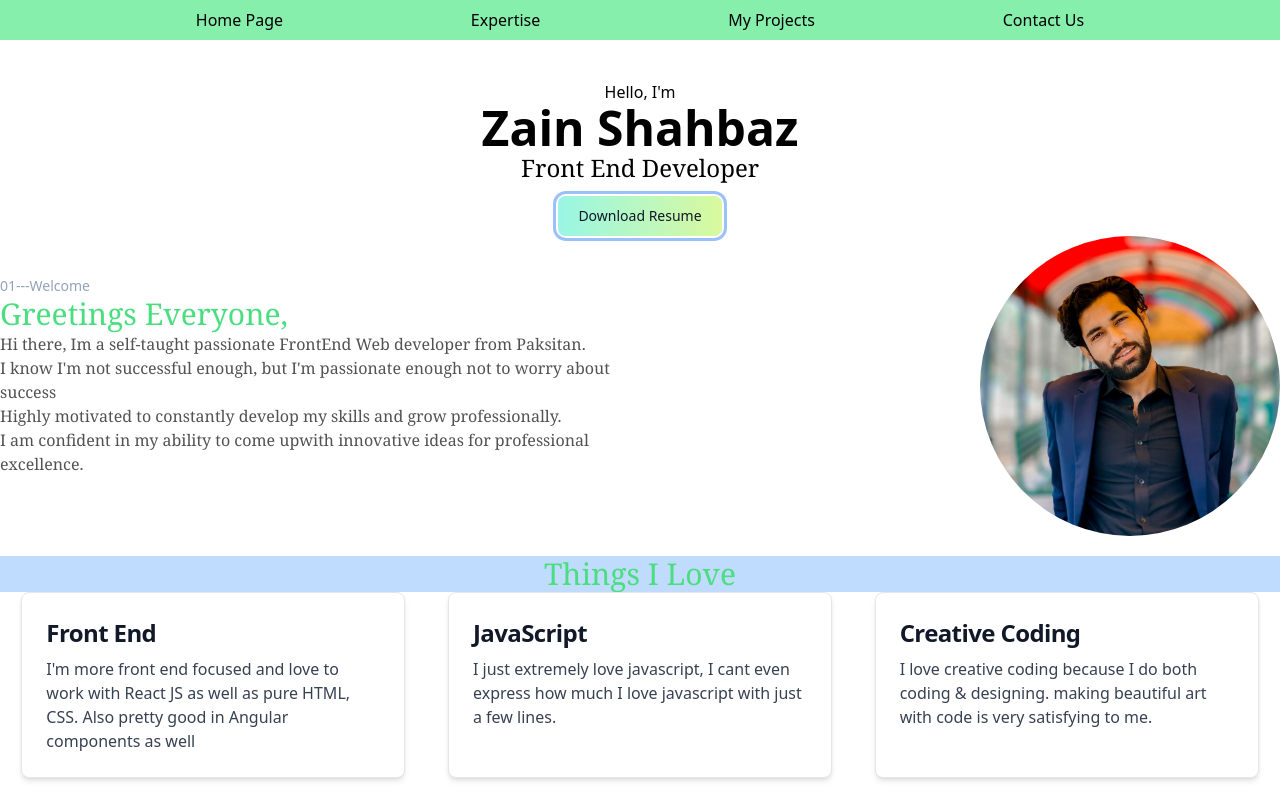
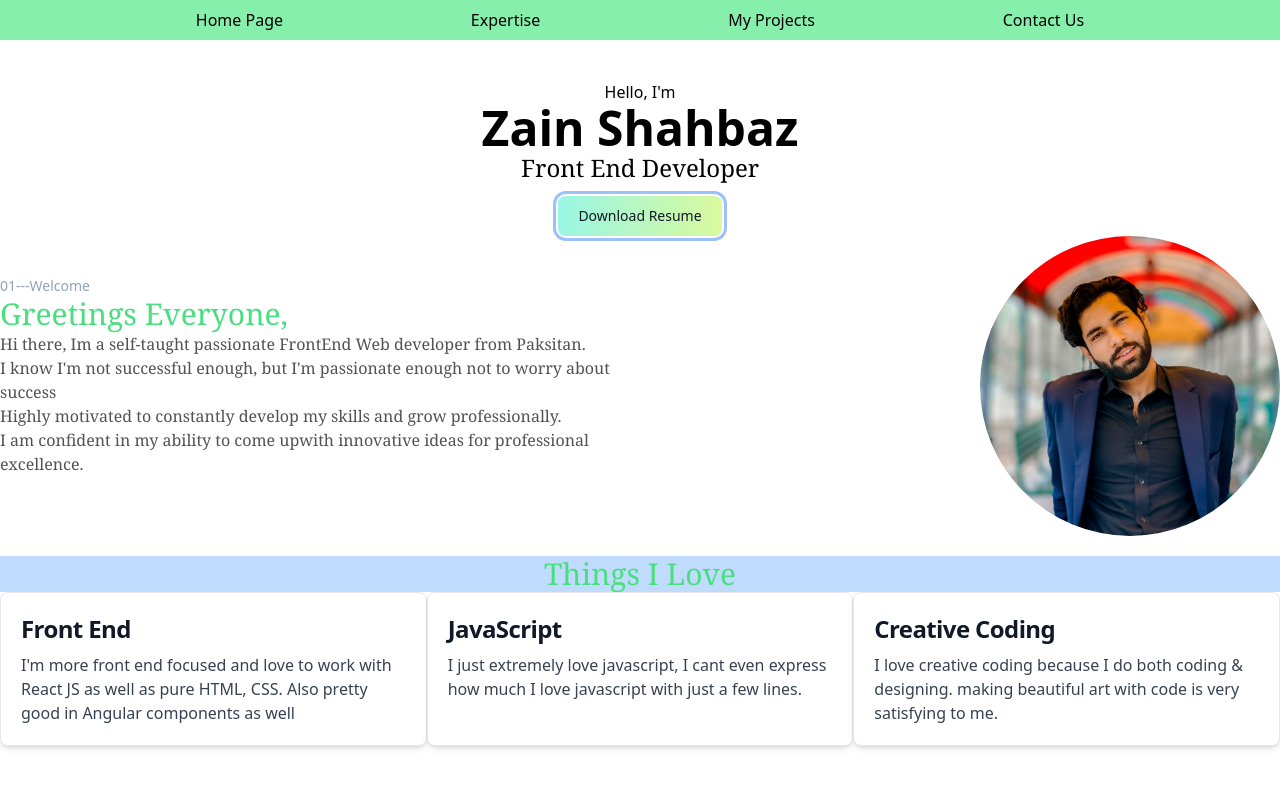
Before and after one commit to zainshahbaz786/devport, a Next.js app: page / in a window 1280 px wide. Shown: the top 800 px of the page. Built offline with nearby package versions, Linux system fonts and the light colour scheme.

Commit message:
Minor Betterment after long time...

```diff
--- a/package.json
+++ b/package.json
@@ -9,7 +9,7 @@
     "lint": "next lint"
   },
   "dependencies": {
-    "@madzadev/image-slider": "^1.0.9",
+
     "babel-preset-es2015": "^6.24.1",
     "next": "12.2.0",
     "next-images": "^1.8.4",
--- a/pages/Components/Connect.js
+++ b/pages/Components/Connect.js
@@ -97,7 +97,7 @@ const name = document.querySelector('#username').value
 
 <textarea id="message" rows="4" className="block p-2.5 w-full text-sm
 
-text-gray-900  rounded-lg border border-green-500 focus:ring-green-700 focus:border-green-500 dark: bg-green-100 dark:border-gray-600 dark:placeholder-gray-400 dark:text-black dark:focus:ring-blue-500 dark:focus:border-blue-500" placeholder="Leave a comment..."></textarea>
+text-gray-900  rounded-lg border border-green-500 focus:ring-green-700 focus:border-green-500 dark: bg-green-100 dark:border-gray-600 dark:placeholder-black dark:text-black dark:focus:ring-blue-500 dark:focus:border-blue-500" placeholder="Leave a comment..."></textarea>
 
 
 
--- a/pages/Components/SecondPage.js
+++ b/pages/Components/SecondPage.js
@@ -12,13 +12,13 @@ const SecondPage = () => {
     Things I Love
     </div>
     {/* main div */}
-        <div  className='bg-layers flex p-1/5 justify-around' >
+        <div  className='bg-layers flex p-1/5 justify-around w4/5' >
 
 {/* first div */}
 
 
 
-<div className="block p-6 max-w-sm bg-white rounded-lg border border-gray-200 shadow-md hover:bg-gray-100 dark:bg-gray-800 dark:border-gray-700 dark:hover:bg-gray-700">
+<div className="block p-5 w-1/3 bg-white rounded-lg border border-gray-200 shadow-md hover:bg-gray-100 dark:bg-gray-800 dark:border-gray-700 dark:hover:bg-gray-700">
     <h5 className="mb-2 text-2xl font-bold tracking-tight text-gray-900 dark:text-white">Front End</h5>
     <p className="font-normal text-gray-700 dark:text-gray-400"> I&apos;m more front end focused and love to work with React JS as well as pure HTML, CSS.
                                         Also pretty good in Angular components as well </p>
@@ -29,7 +29,7 @@ const SecondPage = () => {
 {/* second div */}
 
 
-                    <div className="block p-6 max-w-sm bg-white rounded-lg border border-gray-200 shadow-md hover:bg-gray-100 dark:bg-gray-800 dark:border-gray-700 dark:hover:bg-gray-700">
+                    <div className="block p-5 w-1/3 bg-white rounded-lg border border-gray-200 shadow-md hover:bg-gray-100 dark:bg-gray-800 dark:border-gray-700 dark:hover:bg-gray-700">
     <h5 className="mb-2 text-2xl font-bold tracking-tight text-gray-900 dark:text-white">JavaScript</h5>
     <p className="font-normal text-gray-700 dark:text-gray-400"> I just extremely love javascript, I cant even express how much I love javascript with just a few lines.
                                   </p>
@@ -40,7 +40,7 @@ const SecondPage = () => {
 
 
 
-                    <div className="block p-6 max-w-sm bg-white rounded-lg border border-gray-200 shadow-md hover:bg-gray-100 dark:bg-gray-800 dark:border-gray-700 dark:hover:bg-gray-700">
+                    <div className="block p-5 w-1/3 bg-white rounded-lg border border-gray-200 shadow-md hover:bg-gray-100 dark:bg-gray-800 dark:border-gray-700 dark:hover:bg-gray-700">
     <h5 className="mb-2 text-2xl font-bold tracking-tight text-gray-900 dark:text-white">Creative Coding</h5>
     <p className="font-normal text-gray-700 dark:text-gray-400">  I love creative coding because I do both coding & designing. making beautiful art with code is very satisfying to me.
                                   </p>
```
Also changed, not shown: 1 other file (tests, documents, lock files or other folders).
